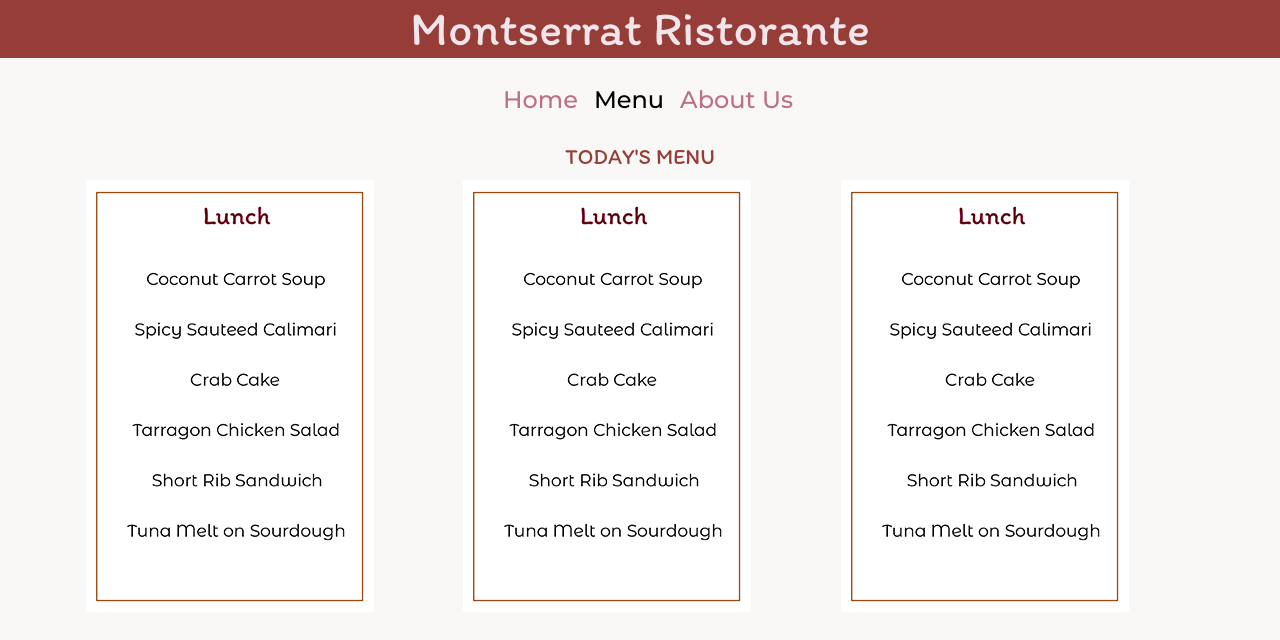
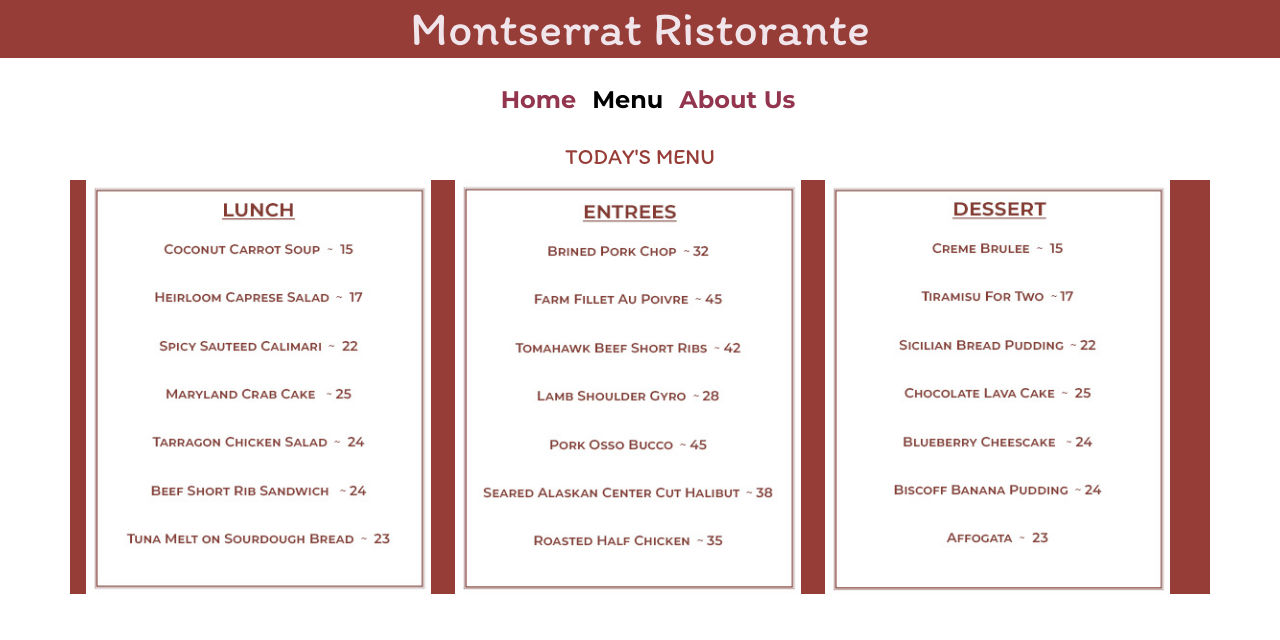
Before and after one commit to ErikaV2291/Project_1, a plain HTML site: page menu.html in a window 1280 px wide. Drawn offline with nearby package versions, Linux system fonts and the light colour scheme.

Commit message:
additions to menu page

```diff
--- a/app.css
+++ b/app.css
@@ -1,5 +1,5 @@
 body {
-    background-color: #f9f8f7;
+    background-color: white;
 }
 h1 {
     font-family: Itim, sans-serif;
@@ -17,9 +17,9 @@ h2 {
 }
 .navbar  {
     a {
-    color: #bd7085;
+    color: #93354e;
     font-family: Montserrat, sans-serif;
-    font-weight: 500;
+    font-weight: 700;
     font-size: 1.5rem;
     justify-content: center;
 }
@@ -30,11 +30,9 @@ h2 {
 .firstcarousel {
     width: 100%;
     margin: 0 auto;
-    /* padding-bottom: 100px; */
 }
-#chefpic {
-    height: 50%;
-    padding-right: 300px;
+.container {
+    background-color: #973d38;
 }
 @media (max-width: 768px) {
 .restaurant {
--- a/menu.html
+++ b/menu.html
@@ -61,15 +61,22 @@
       <h2>Today's Menu</h2>
     </header>
     <div class="container">
-      <div class="row px-1 d-flex align-items-center">
-        <div class="col-4">
-          <img src="./images/menus-01 small.jpg" alt="">
+      <div class="row px-1 d-flex w-100">
+        <div class="col col-sm-4 col-md-4 col-lg-4 d-flex">
+          <img src="./images/MenuLunch.jpg"
+          class="img-fluid"/>
         </div>
-        <div class="col-4">
-          <img src="./images/menus-01 small.jpg" alt="">
+        <div class="col col-sm-4 col-md-4 col-lg-4 d-flex">
+          <img
+            src="./images/MenuDinner.jpg"
+            class="img-fluid"
+          />
         </div>
-        <div class="col-4">
-          <img src="./images/menus-01 small.jpg" alt="">
+        <div class="col col-sm-4 col-md-4 col-lg-4 d-flex">
+          <img
+            src="./images/MenuDessert.jpg"
+            class="img-fluid"
+          />
         </div>
       </div>
     </div>
```
Also changed, not shown: about.html (+1 -1 lines), index.html (+1 -1 lines), images/Erika.jpg (deleted), images/MenuDessert.jpg (added), images/MenuDinner.jpg (added), images/MenuLunch.jpg (added), images/bricks.jpg (added), images/menus-01 small.jpg (deleted), images/menus-01.jpg (deleted), images/menus-02.jpg (deleted), images/menus-03.jpg (deleted).
